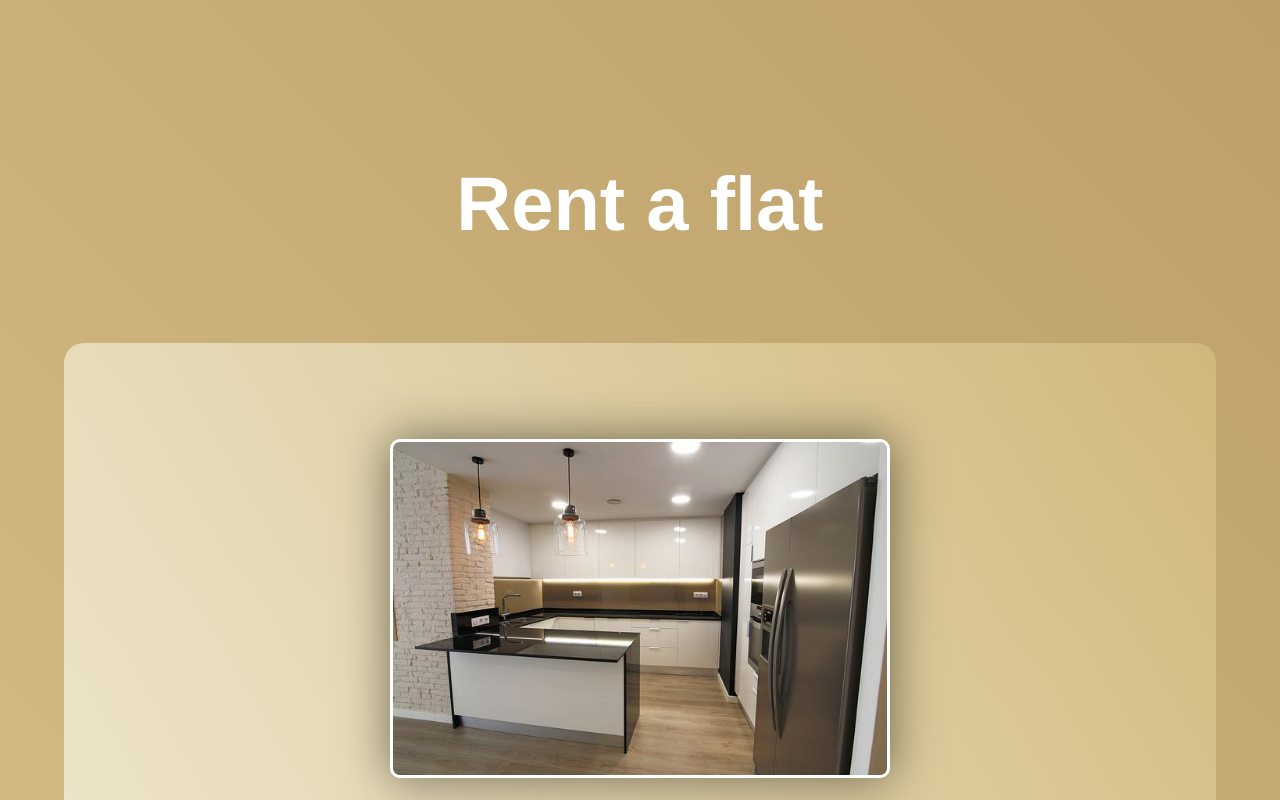
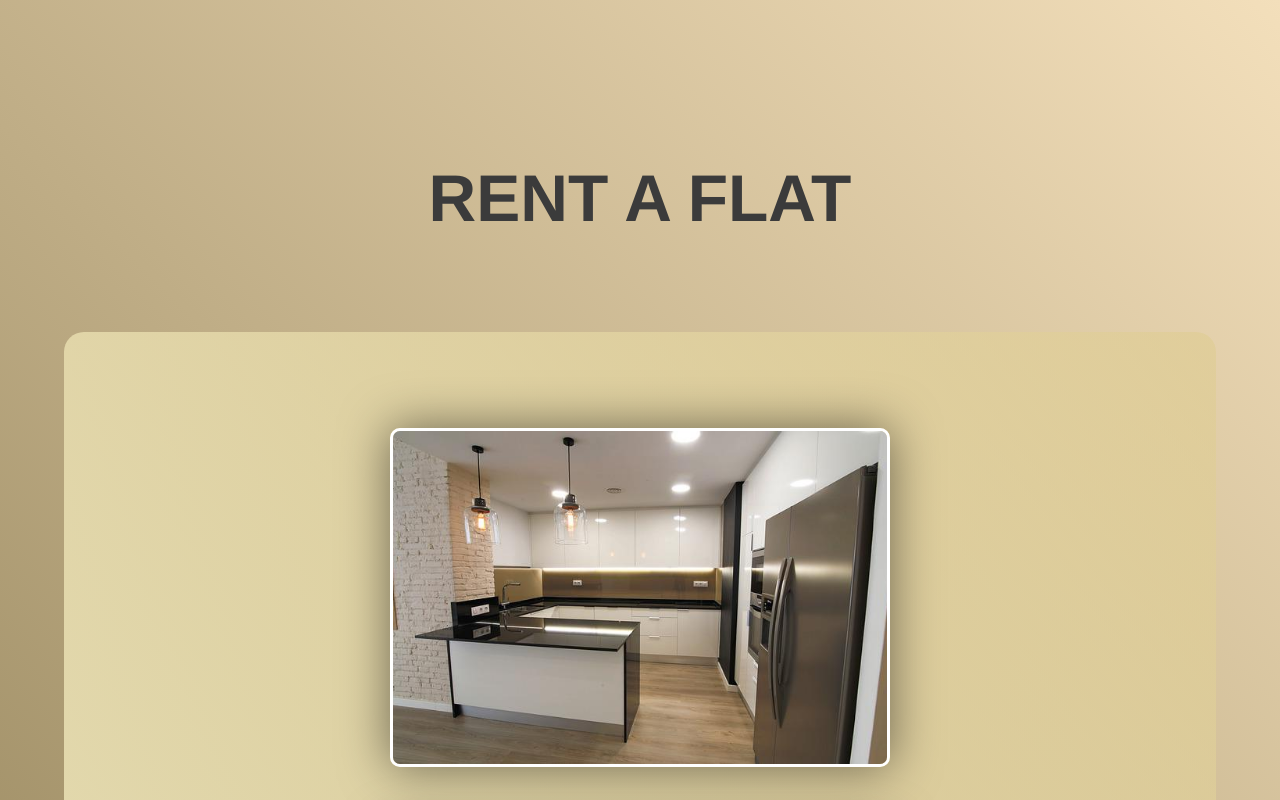
Before and after one commit to Szvejk/HTML-CSS-JS_1, a plain HTML site: page index.html in a window 1280 px wide. Shown: the top 800 px of the page. Drawn offline with Linux system fonts and the light colour scheme.

Commit message:
improved aesthetics

```diff
--- a/styles.css
+++ b/styles.css
@@ -4,9 +4,9 @@
 	padding: 0;
 }
 body {
-	background: linear-gradient(45deg, rgb(228, 212, 158), rgb(189, 159, 105));
-	color: white;
-	font-family: Helvetica, sans-serif;
+	background: linear-gradient(45deg, rgb(87, 73, 28), rgb(243, 223, 187));
+	color: rgb(59, 59, 59);
+	font-family: 'Franklin Gothic Medium', 'Arial Narrow', Arial, sans-serif, sans-serif;
 	min-height: 100vh;
 	min-width: 100vw;
 	display: flex;
@@ -14,11 +14,12 @@ body {
 	justify-content: center;
 	padding: 64px;
 	overflow-x: hidden;
+	text-transform: uppercase;
 }
 h1 {
 	text-align: center;
 	margin: 96px;
-	font-size: 76px;
+	font-size: 66px;
 }
 .photo {
 	border: solid 3px white;
@@ -43,7 +44,7 @@ h1 {
 .gallery {
 	background: linear-gradient(
 		60deg,
-		rgb(255, 255, 255),
+		rgb(252, 248, 211),
 		rgba(221, 203, 139, 0.5)
 	);
 	display: flex;
```
